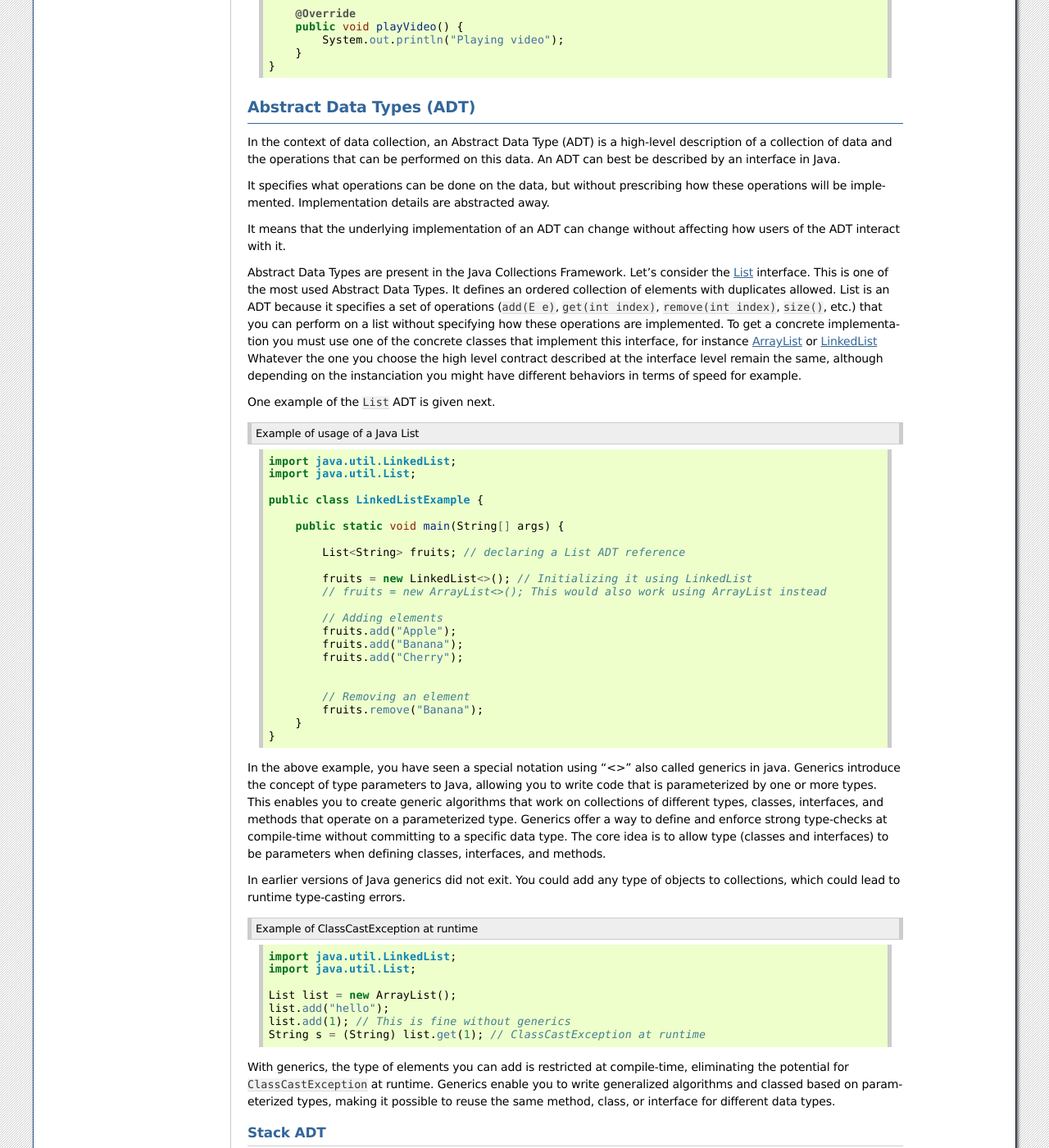
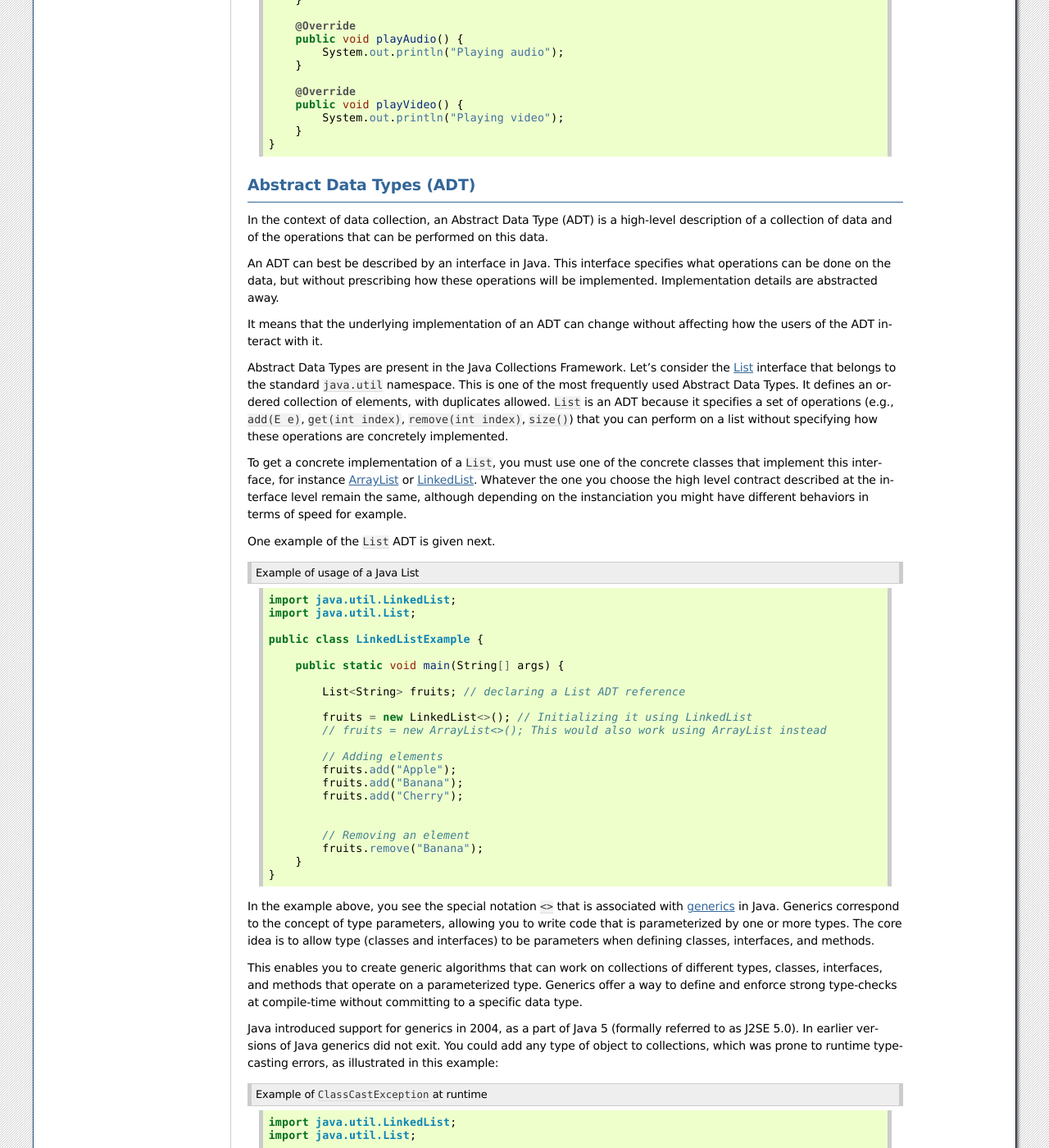
Before and after one commit to pschaus/book_lepl1402, a Sphinx documentation site: the page built from source/part4.rst, in a window 1280 px wide and 1400 px high, scrolled down 2812 px. Shown: the whole window at 82% size. Built offline with Sphinx 7.4.7, drawn with Linux system fonts in a browser that asks for light colours; formulas are drawn with MathJax 3; some of the changed text lies outside the part shown.

Commit message:
started reviewing of part4.rst

```diff
--- a/source/part1.rst
+++ b/source/part1.rst
@@ -1940,6 +1940,8 @@
     //    int i = value.intValue();
     int i = value;
 
+.. _generics:
+
 ArrayList and Generics
 ----------------------
 
@@ -2135,6 +2137,9 @@
     }
 
 Which one of the two :code:`giveWeapon()` will be called if the argument is a :code:`MagicSword` object? In this situation, the compiler will choose the method with the closest type to :code:`MagicSword`, that is :code:`void giveWeapon(MightySword weapon)`.
+
+
+.. _multiple_inheritance:
 
 Multiple Inheritance
 ====================
--- a/source/part4.rst
+++ b/source/part4.rst
@@ -1,12 +1,12 @@
 .. _part4:
 
 ********************************************************************************
-Part 4: Object Oriented Programming: Data Structures and and Design Patterns
+Part 4: Object Oriented Programming: Data Structures and Design Patterns
 ********************************************************************************
 
 
-Interfaces and Abstract Classes
-===============================
+Abstract classes
+================
 
 An abstract class in Java is a class that cannot be instantiated on its own and is intended to be a parent class.
 Abstract classes are used when you want to provide a common base for different subclasses but do not want this base class to be instantiated on its own.
@@ -25,8 +25,8 @@
 
 
 Abstract classes become immensely valuable in this context.
-We can encapsulate all the common functionalities into an abstract class, thereby avoiding code duplication.
-This abstract class will define methods that are common across all shapes, such as a method to print shape information.
+We can encapsulate all the common functionalities for handling the various geometric shapes into an abstract class, thereby avoiding code duplication.
+This abstract class will define methods that are common across all shapes, such as a method to print information about the shape.
 However, for specific functionalities that vary from one shape to another, such as the computation of area, we leave the method abstract.
 
 
@@ -52,11 +52,11 @@
 
 
 
-With this design, introducing new shapes into the program is straightforward and does not require changes to the existing code structure.
+With this design, introducing new shapes into the program is straightforward and does not require to change the structure of existing code.
 We simply add new subclasses for the new shapes.
 
 ..  code-block:: java
-    :caption: Shape Concrete
+    :caption: Concrete shapes
     :name: shape_concrete
 
     public class Circle extends Shape {
@@ -107,8 +107,8 @@
 
 
 
-To compute the total area of all shapes in an array, we can create a static method that takes an array of Shape objects as its parameter.
-This method will iterate on it, invoking the ``calculateArea()`` method on each Shape object, and accumulate the total area.
+To compute the total area of all shapes in an array, we can create a static method that takes an array of ``Shape`` objects as its parameter.
+This method will iterate on it, invoking the ``calculateArea()`` method on each ``Shape`` object, and accumulate the total area.
 This static method remains valid even if you introduce later a new shape in your library.
 
 ..  code-block:: java
@@ -136,15 +136,18 @@
     }
 
 
-
-An interface in Java is a completely abstract class that is used to group related methods with empty bodies.
+Interfaces
+==========
+
+An interface in Java is a class that is completely abstract. In other words, none of its methods has a concrete implementation. Interfaces are used to group related methods with empty bodies.
 Interfaces specify what a class must do, but not how it does it.
 
 One advantage of interfaces over abstract classes is the ability of a class to implement multiple interfaces.
-Recall that this is not possible to extend multiple classes.
-
-Therefore interfaces promotes a higher degree of flexibility and modularity in design than abstract classes
-but they don't often the same facility in terms of factorization of the code.
+Remember that Java doesn't allow to :ref:`extend multiple classes <multiple_inheritance>`.
+
+.. TODO - Not sure to understand the end of the following sentence
+
+Therefore interfaces promote a higher degree of flexibility and modularity in software design than abstract classes, but they don't often the same facility in terms of factorization of the code.
 
 
 ..  code-block:: java
@@ -193,22 +196,22 @@
 Abstract Data Types (ADT)
 ==========================================
 
-In the context of data collection, an Abstract Data Type (ADT) is a high-level description of a collection of data and the operations that can be performed on this data.
-An ADT can best be described by an interface in Java.
-
-It specifies what operations can be done on the data, but without prescribing how these operations will be implemented.
+In the context of data collection, an Abstract Data Type (ADT) is a high-level description of a collection of data and of the operations that can be performed on this data.
+
+An ADT can best be described by an interface in Java. This interface specifies what operations can be done on the data, but without prescribing how these operations will be implemented.
 Implementation details are abstracted away.
 
-It means that the underlying implementation of an ADT can change without affecting how users of the ADT interact with it.
+It means that the underlying implementation of an ADT can change without affecting how the users of the ADT interact with it.
 
 
 Abstract Data Types are present in the Java Collections Framework.
-Let's consider the `List <https://docs.oracle.com/javase/8/docs/api/java/util/List.html>`_  interface.
-This is one of the most used Abstract Data Types.
-It defines an ordered collection of elements with duplicates allowed.
-List is an ADT because it specifies a set of operations (``add(E e)``, ``get(int index)``, ``remove(int index)``, ``size()``, etc.) that you can perform on a list without specifying how these operations are implemented.
-To get a concrete implementation you must use one of the concrete classes that implement this interface,
-for instance `ArrayList <https://docs.oracle.com/javase/8/docs/api/java/util/ArrayList.html>`_ or `LinkedList <https://docs.oracle.com/javase/8/docs/api/java/util/LinkedList.html>`_
+Let's consider the `List <https://docs.oracle.com/javase/8/docs/api/java/util/List.html>`_  interface that belongs to the standard ``java.util`` namespace.
+This is one of the most frequently used Abstract Data Types.
+It defines an ordered collection of elements, with duplicates allowed.
+``List`` is an ADT because it specifies a set of operations (e.g., ``add(E e)``, ``get(int index)``, ``remove(int index)``, ``size()``) that you can perform on a list without specifying how these operations are concretely implemented.
+
+To get a concrete implementation of a ``List``, you must use one of the concrete classes that implement this interface,
+for instance `ArrayList <https://docs.oracle.com/javase/8/docs/api/java/util/ArrayList.html>`_ or `LinkedList <https://docs.oracle.com/javase/8/docs/api/java/util/LinkedList.html>`_.
 Whatever the one you choose the high level contract described at the interface level remain the same, although depending on the instanciation you might have different behaviors in terms of speed for example.
 
 One example of the ``List`` ADT is given next.
@@ -242,19 +245,20 @@
     }
 
 
-In the above example, you have seen a special notation using "<>" also called generics in java.
-Generics introduce the concept of type parameters to Java, allowing you to write code that is parameterized by one or more types.
-This enables you to create generic algorithms that work on collections of different types, classes, interfaces, and methods that operate on a parameterized type.
+In the example above, you see the special notation ``<>`` that is associated with :ref:`generics <generics>` in Java.
+Generics correspond to the concept of type parameters, allowing you to write code that is parameterized by one or more types.
+The core idea is to allow type (classes and interfaces) to be parameters when defining classes, interfaces, and methods.
+
+This enables you to create generic algorithms that can work on collections of different types, classes, interfaces, and methods that operate on a parameterized type.
 Generics offer a way to define and enforce strong type-checks at compile-time without committing to a specific data type.
-The core idea is to allow type (classes and interfaces) to be parameters when defining classes, interfaces, and methods.
-
-
-In earlier versions of Java generics did not exit.
-You could add any type of objects to collections, which could lead to runtime type-casting errors.
-
-
-..  code-block:: java
-    :caption: Example of ClassCastException at runtime
+
+
+Java introduced support for generics in 2004, as a part of Java 5 (formally referred to as J2SE 5.0). In earlier versions of Java generics did not exit.
+You could add any type of object to collections, which was prone to runtime type-casting errors, as illustrated in this example:
+
+
+..  code-block:: java
+    :caption: Example of ``ClassCastException`` at runtime
     :name: java_list_no_generics
 
 
@@ -267,16 +271,17 @@
     String s = (String) list.get(1); // ClassCastException at runtime
 
 
-With generics, the type of elements you can add is restricted at compile-time, eliminating the potential for ``ClassCastException`` at runtime.
-Generics enable you to write generalized algorithms and classed based on parameterized types, making it possible to reuse the same method, class, or interface for different data types.
+With generics, the type of elements you can add is restricted at compile-time, eliminating the potential for ``ClassCastException`` at runtime. In the example above, you would have used the ``List<String>`` and ``ArrayList<String>`` parametrized classes instead of the ``List`` and ``ArrayList`` plain classes. Consequently, the call to ``list.add(1)`` would have resulted in a compilation error, because ``1`` is not a ``String``.
+
+Generics enable you to write generalized algorithms and classes based on parameterized types, making it possible to reuse the same method, class, or interface for different data types.
 
 
 Stack ADT
 ------------
 
-Let us now study in depth an ADT called Stack, also frequently used by programmers.
+Let us now study in-depth an ADT called ``Stack`` that is also frequently used by programmers.
 A stack is a collection that operates on a Last-In-First-Out (LIFO) principle.
-The primary operations are ``push``, ``pop``, and ``peek`` as described in the next interface.
+The primary operations of a ``Stack`` are ``push()``, ``pop()``, and ``peek()``, as described in the next interface:
 
 ..  code-block:: java
     :caption: Stack ADT
@@ -304,10 +309,10 @@
 Let us now see some possible concrete implementations of this interface.
 
 
-Implementing a Stack With Linked Structure
-"""""""""""""""""""""""""""""""""""""""""""
-
-The ``LinkedStack`` is a stack implementation that uses a linked list structure to store its elements.
+Implementing a Stack With a Linked Structure
+""""""""""""""""""""""""""""""""""""""""""""
+
+The ``LinkedStack`` is an implementation of the ``Stack`` ADT that uses a linked list structure to store its elements.
 Each element in the stack is stored in a node, and each node has a reference to the next node (like individual wagons are connected in a train).
 The top of the stack is maintained as a reference to the first node (head) of the linked list.
 
@@ -380,7 +385,7 @@
 """"""""""""""""""""""""""""""""""""
 
 
-Another method for implementing the Stack ADT is by utilizing an internal array to hold the elements.
+Another method for implementing the ``Stack`` ADT is by utilizing an internal array to hold the elements.
 An implementation is given in the next fragment.
 The internal array is initialized with a size larger than the expected number of elements in the stack to prevent frequent resizing.
 
```
